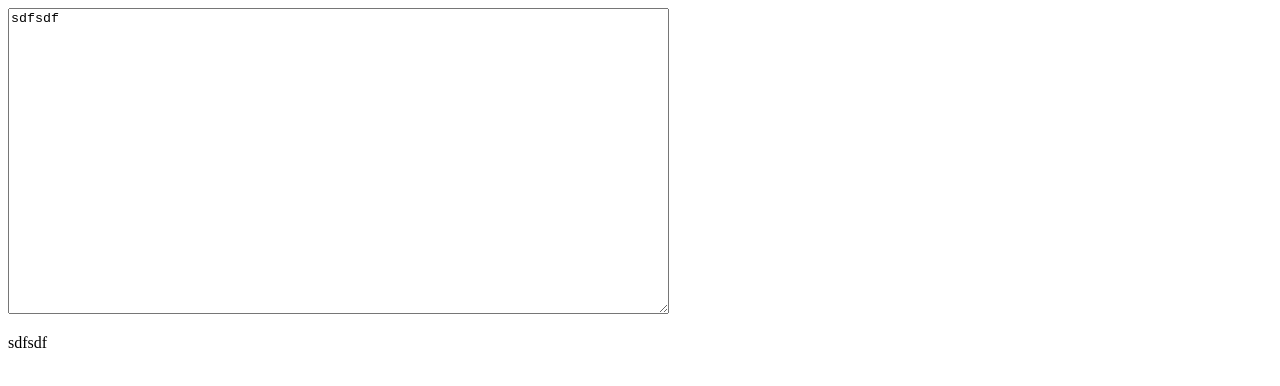
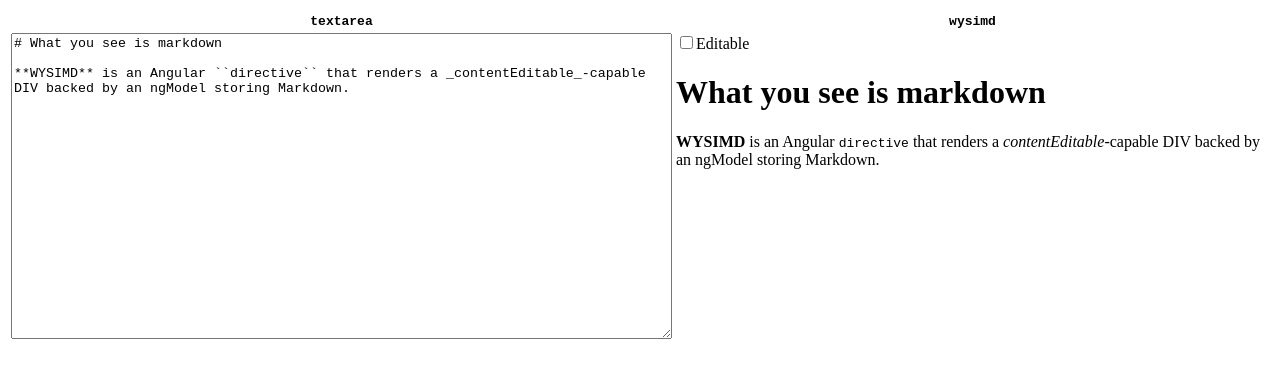
Before and after one commit to moof2k/angular-wysimd, a plain HTML site: page index.html in a window 1280 px wide. Drawn offline with Linux system fonts and the light colour scheme.

Commit message:
Added Editable checkbox to demo

```diff
--- a/index.html
+++ b/index.html
@@ -9,16 +9,29 @@
 		var MyApp = angular.module('MyApp', ['moof2k.wysimd']);
 
 		MyApp.controller('MyController', function($scope) {
-			$scope.mycontent = "sdfsdf";
+			$scope.mycontent = "# What you see is markdown\n\n**WYSIMD** is an Angular ``directive`` that renders a _contentEditable_-capable DIV backed by an ngModel storing Markdown.";
 		});
 	</script>
 </head>
-<body>
-	<div ng-controller="MyController">
-		<textarea style="font-family: monospace;" cols=80 rows=20 ng-model="mycontent">
-		</textarea>
-     	<wysimd ng-model="mycontent" contentEditable>
-     	</wysimd>
-	</div>
+<body ng-controller="MyController">
+	<table>
+	<tr>
+		<th>
+			<tt>textarea</tt>
+		</th>
+		<th>
+			<tt>wysimd</tt>
+		</th>
+	</tr>
+	<tr>
+		<td valign=top>
+			<textarea style="font-family: monospace;" cols=80 rows=20 ng-model="mycontent"></textarea>
+		</td>
+		<td valign=top>
+			<input type="checkbox" ng-model="editable">Editable</input>
+     		<wysimd ng-model="mycontent" contentEditable="{{editable}}"></wysimd>
+     	</td>
+	</tr>
+	</table>
 </body>
 </html>
```
